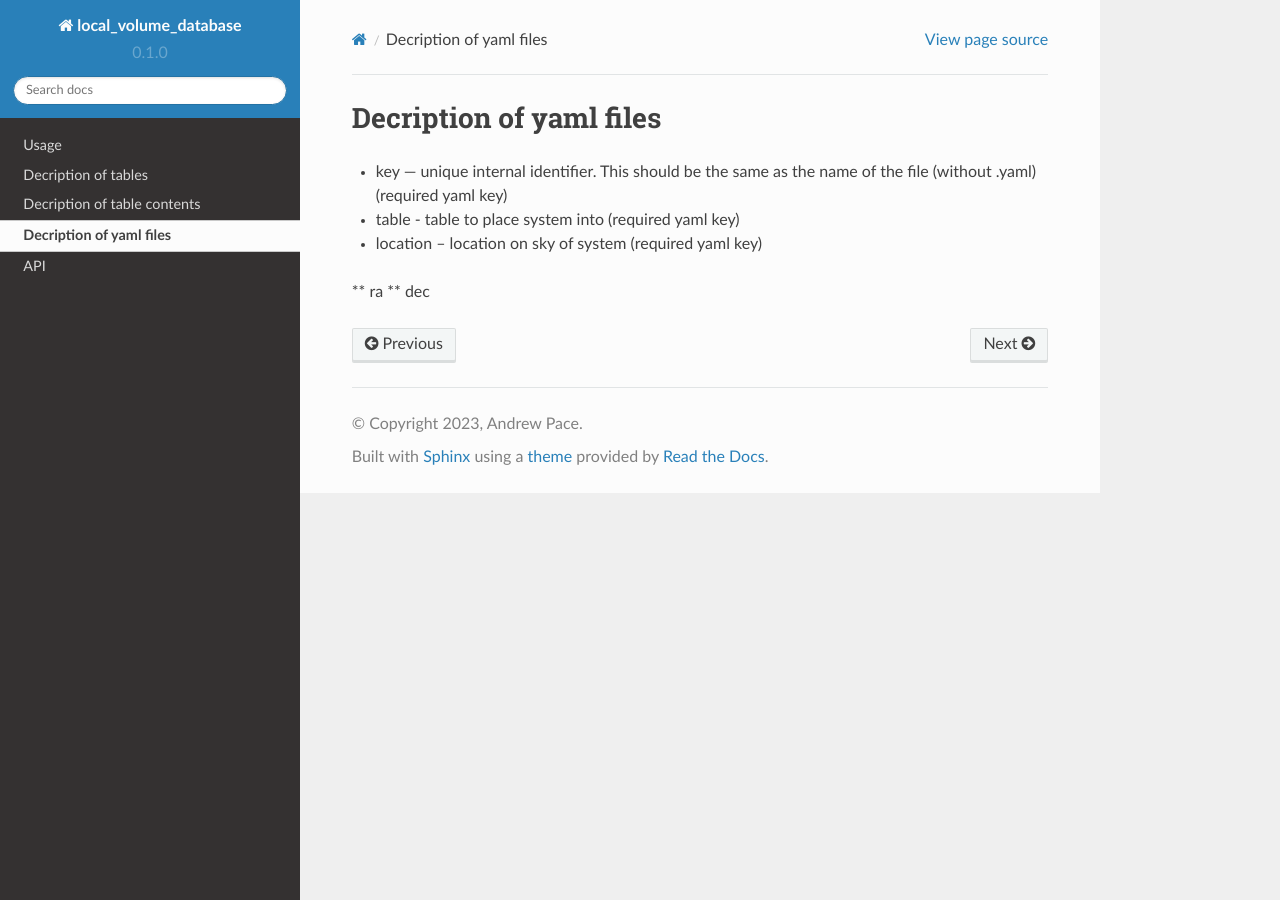
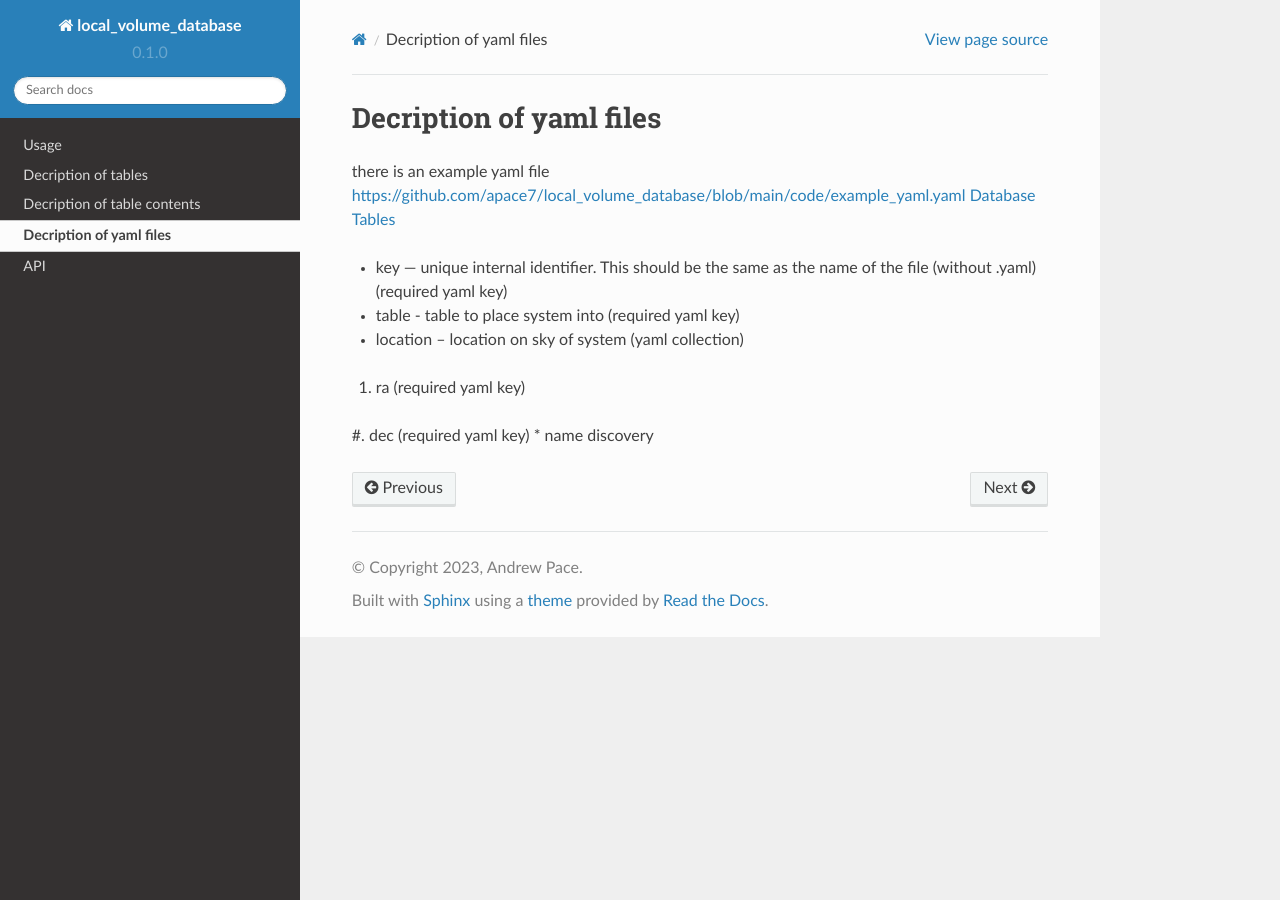
Before and after one commit to apace7/local_volume_database, a Sphinx documentation site: the page built from docs/source/yaml_description.rst, in a window 1280 px wide. Built offline with Sphinx 7.4.7 and the Read the Docs theme 2.0.0, drawn with Linux system fonts in a browser that asks for light colours.

```diff
--- a/docs/source/index.rst
+++ b/docs/source/index.rst
@@ -3,8 +3,9 @@ Welcome to the local_volume_database documentation!
 
 **local_volume_database** is a Python library for the fundamental properties of dwarf galaxies and star clusters in the local group.
 
-The primary database tables are located here: `Database Tables <https://github.com/apace7/local_volume_database/tree/main/data/>`_
+The primary database tables are located here: `Database Tables <https://github.com/apace7/local_volume_database/tree/main/data/>`_ as csv and fits.
 
+There are pdf summary tables available `Database Tables <https://github.com/apace7/local_volume_database/blob/main/table/lvdb_table.pdf>`_
 
 Check out the :doc:`usage` section for further information, including
 how to :ref:`installation` the project.
--- a/docs/source/yaml_description.rst
+++ b/docs/source/yaml_description.rst
@@ -1,8 +1,12 @@
 Decription of yaml files
 ===================================
 
+there is an example yaml file https://github.com/apace7/local_volume_database/blob/main/code/example_yaml.yaml
+`Database Tables <https://github.com/apace7/local_volume_database/tree/main/data/>`_
+
 * key — unique internal identifier. This should be the same as the name of the file (without .yaml) (required yaml key)
 * table - table to place system into (required yaml key)
-* location -- location on sky of system (required yaml key)
-** ra
-** dec
+* location -- location on sky of system (yaml collection)
+#. ra (required yaml key)
+#. dec (required yaml key)
+* name discovery
```
Also changed, not shown: README.md (+3 -1 lines), docs/source/table_description.rst (+40 -40 lines).
